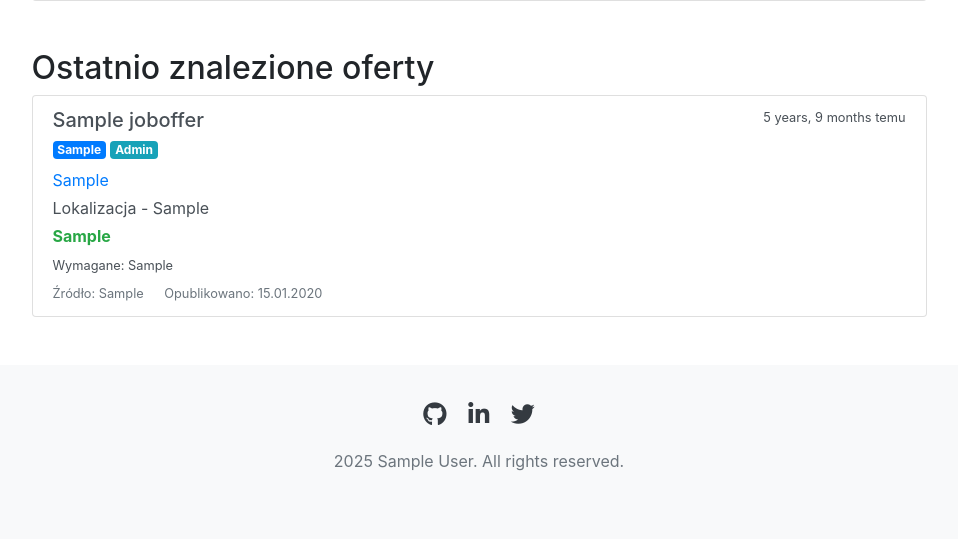
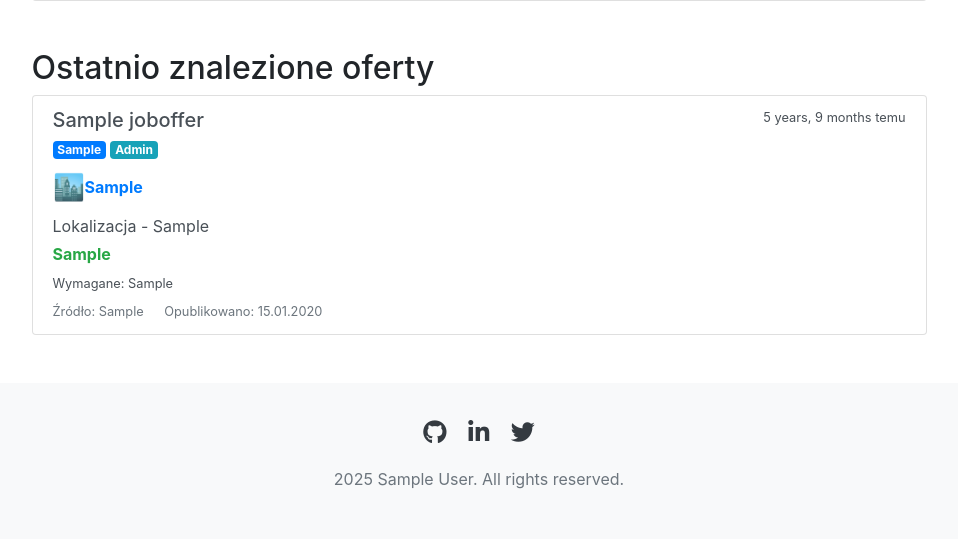
Before and after one commit to szlakowy/web-app, a Django app: page /job-scraper/ in a window 1280 px wide. Shown: the part 607-1146 px from the top of the page, without its empty margins (161-1119 px from the left). Before the commit the page ends 1078 px from the top, so only its background shows below. Run offline with Django 5.2, Linux system fonts and the light colour scheme; tables that the repository leaves empty hold one stand-in row (values such as "Sample post"); parts of the project's set-up code (start-up, migrations or seed data) failed here and were passed over; some libraries are stand-ins or nearby versions.

Commit message:
zmiana prezentacji nazwy firmy ktora oglosiła oferte (tylko style bootsrapa)

```diff
--- a/myapp/templates/job_scraper.html
+++ b/myapp/templates/job_scraper.html
@@ -95,7 +95,10 @@
                                     <span class="badge badge-info">{{ offer.experience_level|capfirst }}</span>
                                 {% endif %}
                             </div>
-                            <p class="mb-1 text-primary">{{ offer.company }}</p>
+                                <p class="mb-2 fs-5 d-flex align-items-center">
+                                    <span class="me-2" style="font-size: 1.6rem;">🏙️</span>
+                                    <strong class="text-primary">{{ offer.company }}</strong>
+                                </p>
                             <p class="mb-1">Lokalizacja - {{ offer.location }}</p>
                             {% if offer.salary and offer.salary != "Nie podano" %}
                                 <p class="mb-1 font-weight-bold text-success">{{ offer.salary }}</p>
```
